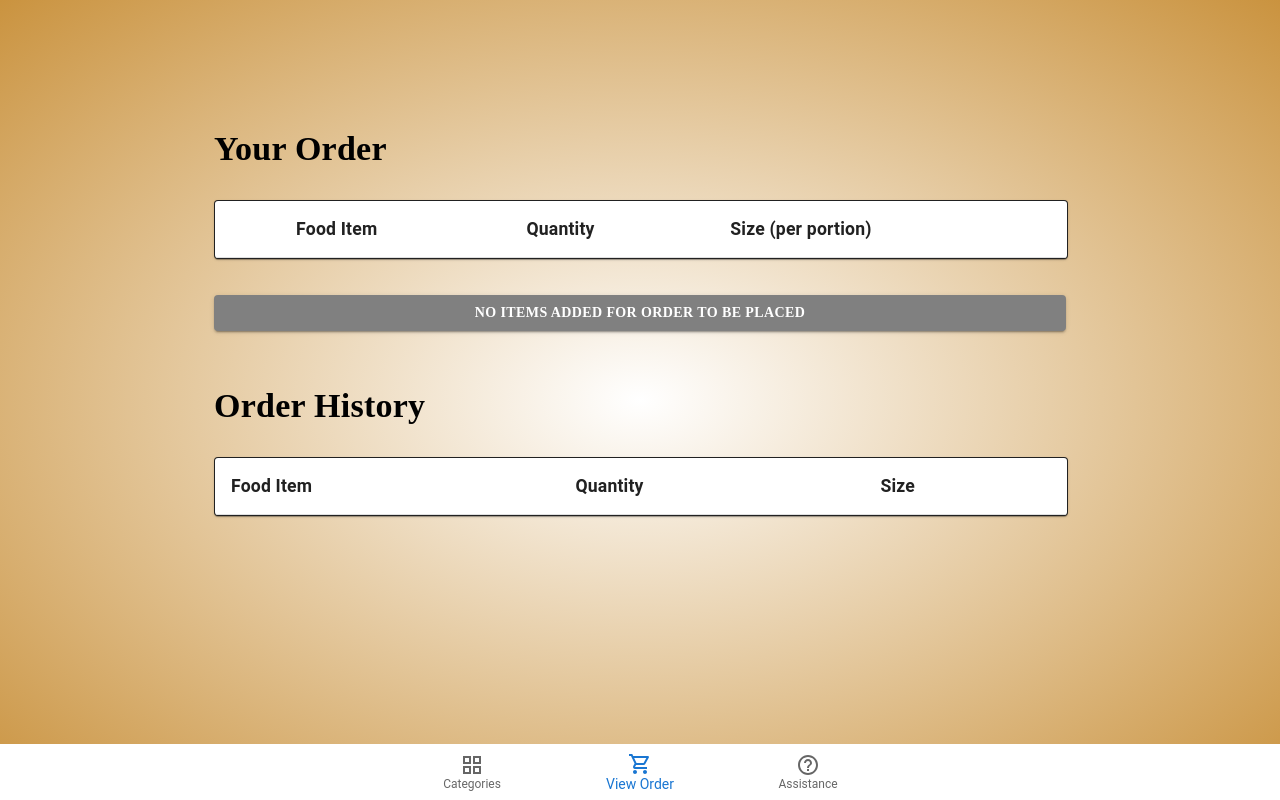
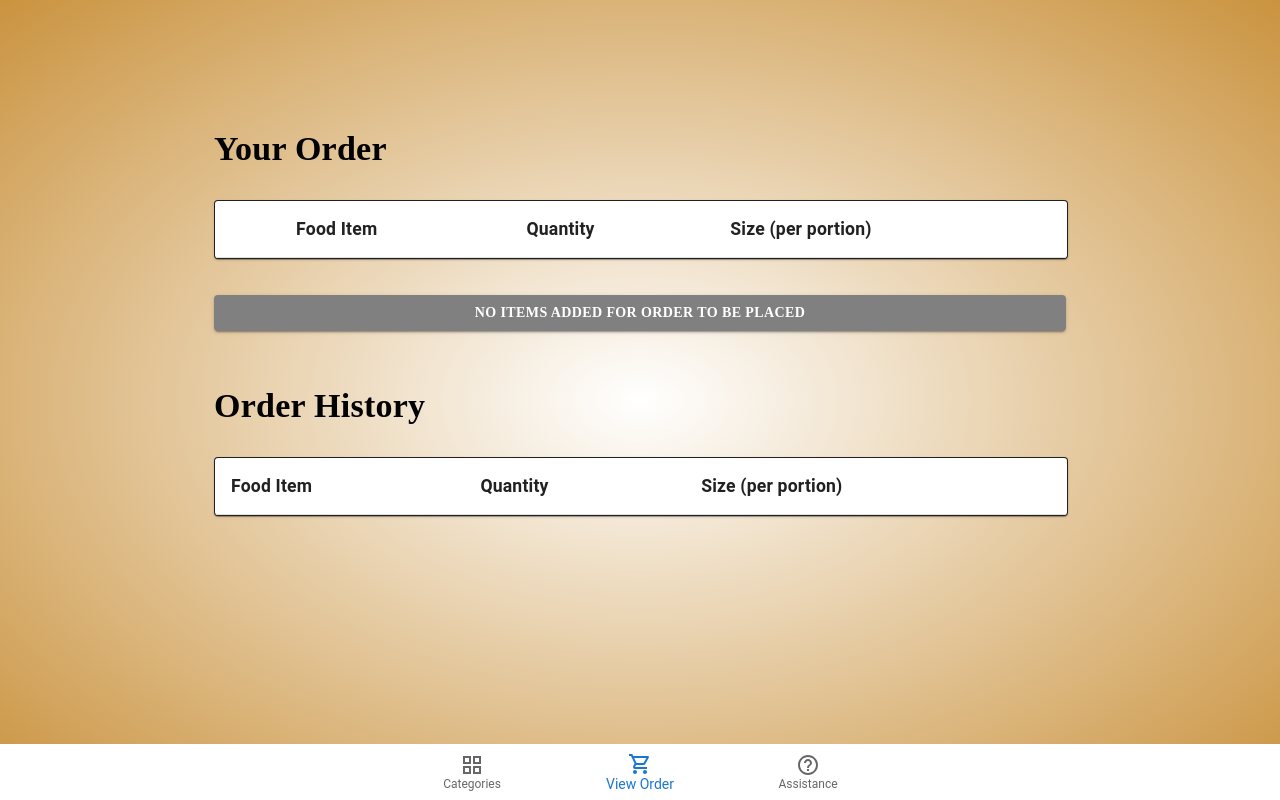
Before and after one commit to rinserinse1/OrderEase, a React (Create React App) app in the folder client/: page /yourorder in a window 1280 px wide. Built offline with nearby package versions, Linux system fonts and the light colour scheme.

Commit message:
adjust order history text

```diff
--- a/client/src/order/YourOrder.js
+++ b/client/src/order/YourOrder.js
@@ -311,7 +311,7 @@ const YourOrder = () => {
           <TableRow>
             <TableCell sx={{fontWeight: 700, fontSize: '110%'}}>Food Item</TableCell>
             <TableCell sx={{fontWeight: 700, fontSize: '110%'}}>Quantity</TableCell>
-            <TableCell sx={{fontWeight: 700, fontSize: '110%'}}>Size</TableCell>
+            <TableCell sx={{fontWeight: 700, fontSize: '110%'}}>Size (per portion)</TableCell>
           </TableRow>
         </TableHead>
         <TableBody>
```
